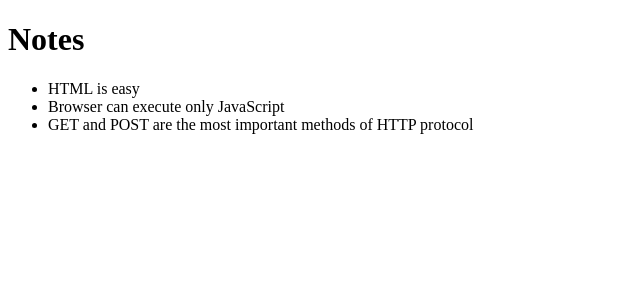
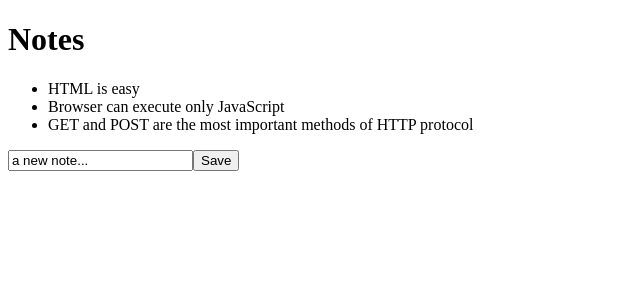
Before and after one commit to Markeesi/03-part2, a React (Vite) app: page / in a window 1280 px wide. Shown: the top 300 px of the page, without its empty margins (0-640 px from the left). Built offline with nearby package versions, Linux system fonts and the light colour scheme.

Commit message:
päivitys

```diff
--- a/src/App.jsx
+++ b/src/App.jsx
@@ -1,7 +1,29 @@
 import Note from "./components/Notes/Note";
+import { useState } from "react";
+
+const App = (props) => {
+
+  const [notes, setNotes] = useState(props.notes);
+  const [newNote, setNewNote] = useState("a new note...");
 
 
-const App = ({ notes }) => {
+  const addNote = (event) => {
+    event.preventDefault();
+    const noteObject = {
+      content: newNote,
+      important: Math.random() > 0.5,
+      id: notes.length +1,
+    }
+
+    setNotes(notes.concat(noteObject));
+    setNewNote("");
+
+  }
+
+  const handleNoteChange = (event) => {
+    console.log(event.target.value);
+    setNewNote(event.target.value);
+  }
 
   return (
     <div>
@@ -11,6 +33,10 @@
           <Note key={note.id} note={note} />
         )}
       </ul>
+      <form onSubmit={addNote}>
+        <input value={newNote} onChange={handleNoteChange}/>
+        <button type="submit">Save</button>
+      </form>
     </div>
   );
 };
```
